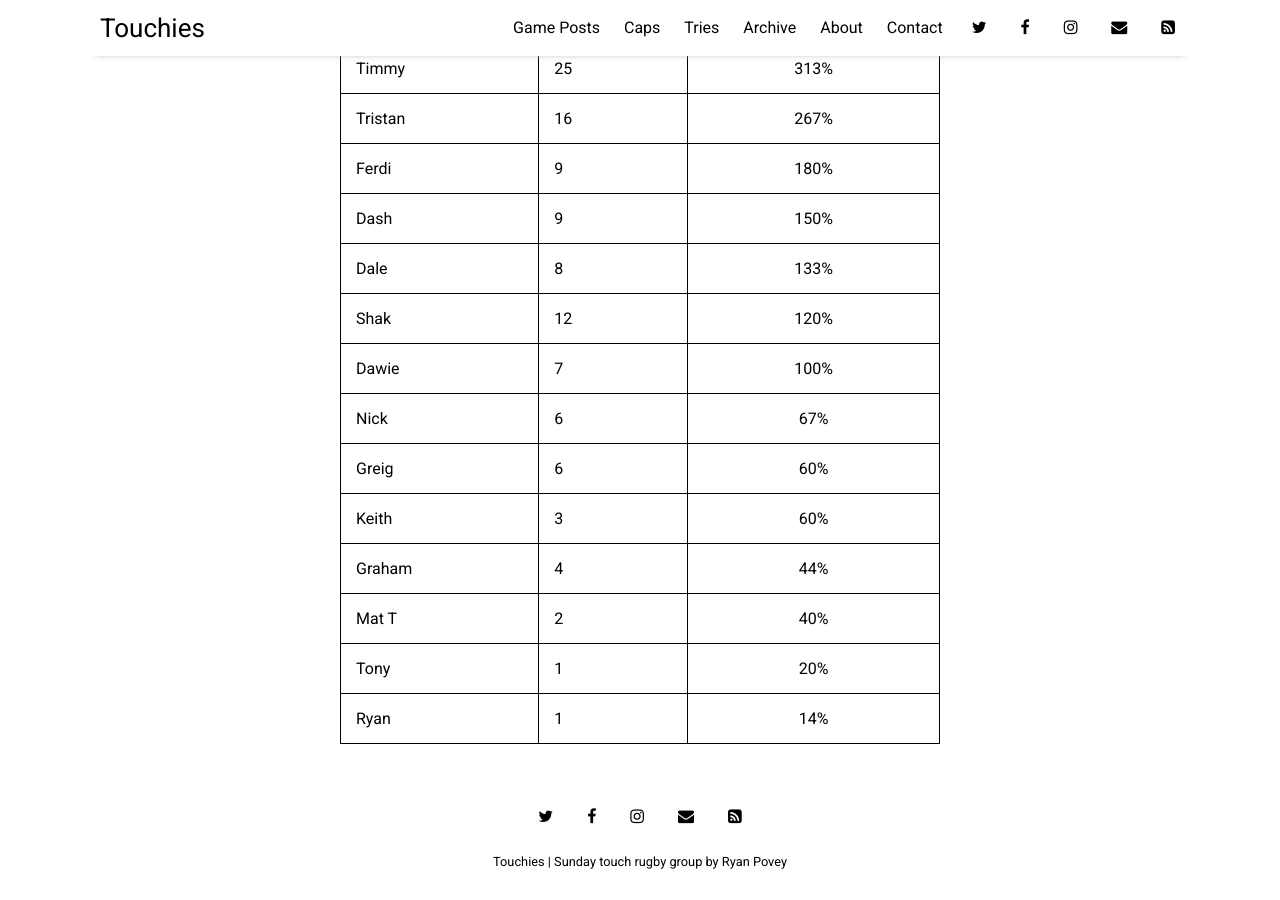
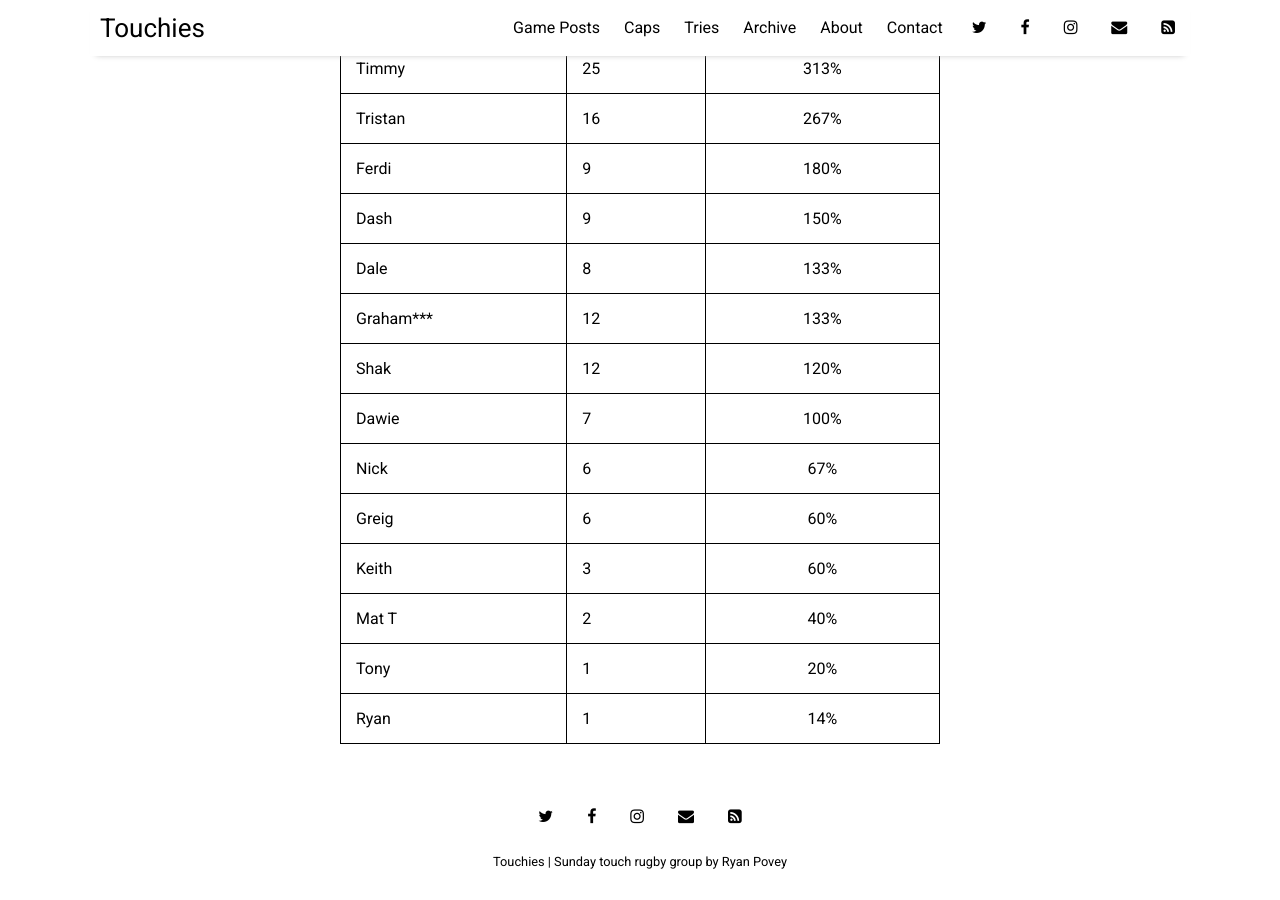
Before and after one commit to sundayrugby/sundayrugby.github.io, a Jekyll site: the page built from pages/tries.md, in a window 1280 px wide and 900 px high, scrolled down 2506 px. Built offline with Jekyll 4.4.1, drawn with Linux system fonts in a browser that asks for light colours; nearby versions of some CDN libraries.

Commit message:
Update tries.md

```diff
--- a/pages/tries.md
+++ b/pages/tries.md
@@ -67,12 +67,12 @@ Tristan|16|267%
 Ferdi|9|180%
 Dash|9|150%
 Dale|8|133%
+Graham***|12|133%
 Shak|12|120%
 Dawie|7|100%
 Nick|6|67%
 Greig|6|60%
 Keith|3|60%
-Graham|4|44%
 Mat T |2|40%
 Tony|1|20%
 Ryan|1|14%
```
